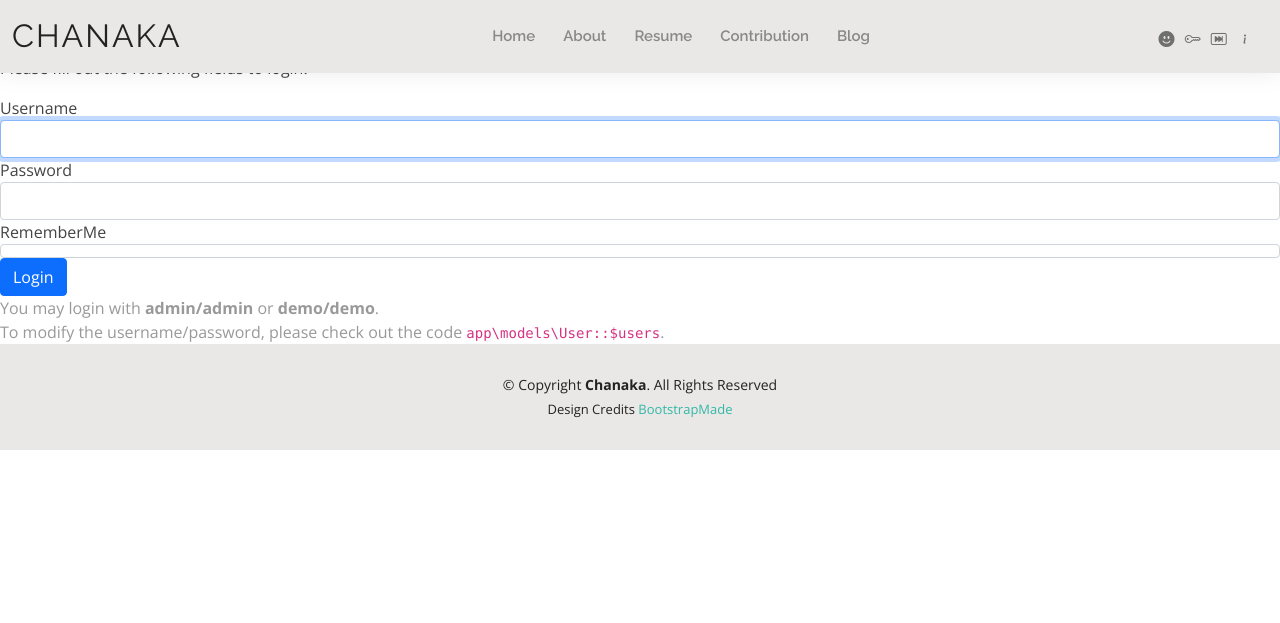
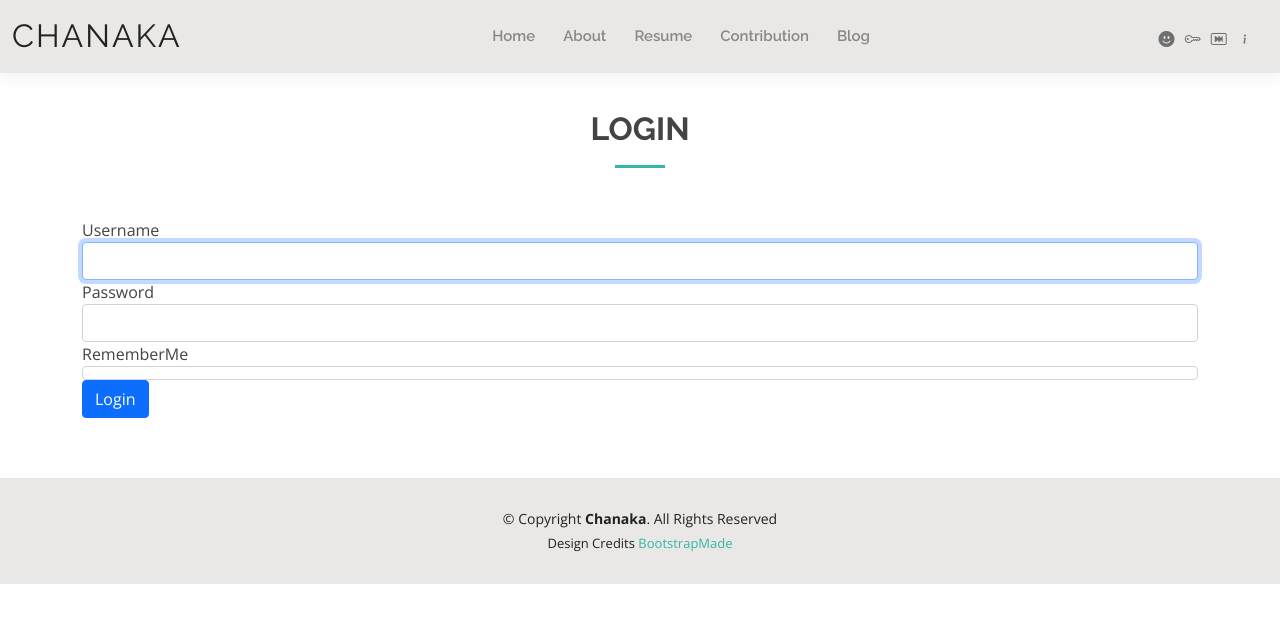
Before and after one commit to chanakafit/personal-blog, a Yii app: template src/views/site/login.php in a window 1280 px wide. Shown: the top 623 px of the page. Run offline with PHP 8.4 and a stand-in for Yii, Linux system fonts and the light colour scheme; the template is opened without the code that fills it, so the values that code supplies are empty; form fields are guessed from the names that the template uses; some libraries are stand-ins or nearby versions.

Commit message:
update login

```diff
--- a/src/views/site/login.php
+++ b/src/views/site/login.php
@@ -2,19 +2,24 @@
 
 /* @var $this yii\web\View */
 /* @var $form yii\bootstrap\ActiveForm */
+
 /* @var $model app\models\LoginForm */
 
 use yii\helpers\Html;
 use yii\bootstrap\ActiveForm;
 
-$this->title = 'Login';
+$this->title                   = 'Login';
 $this->params['breadcrumbs'][] = $this->title;
 ?>
-<div class="site-login">
-    <h1><?= Html::encode($this->title) ?></h1>
+<main id="main">
+    <section id="resume" class="resume">
+        <div class="container" data-aos="fade-up">
 
-    <p>Please fill out the following fields to login:</p>
+            <div class="section-title">
+                <h2>Login</h2>
+            </div>
 
+            <div class="row">
 	            <?php $form = ActiveForm::begin([
 		            'id' => 'login-form',
 		            'layout' => 'horizontal',
@@ -39,9 +44,7 @@ $this->params['breadcrumbs'][] = $this->title;
                 </div>
 
 	            <?php ActiveForm::end(); ?>
-
-    <div class="col-lg-offset-1" style="color:#999;">
-        You may login with <strong>admin/admin</strong> or <strong>demo/demo</strong>.<br>
-        To modify the username/password, please check out the code <code>app\models\User::$users</code>.
             </div>
         </div>
+    </section>
+</main>
```
Lines whose indentation alone changed are shown as unchanged.
